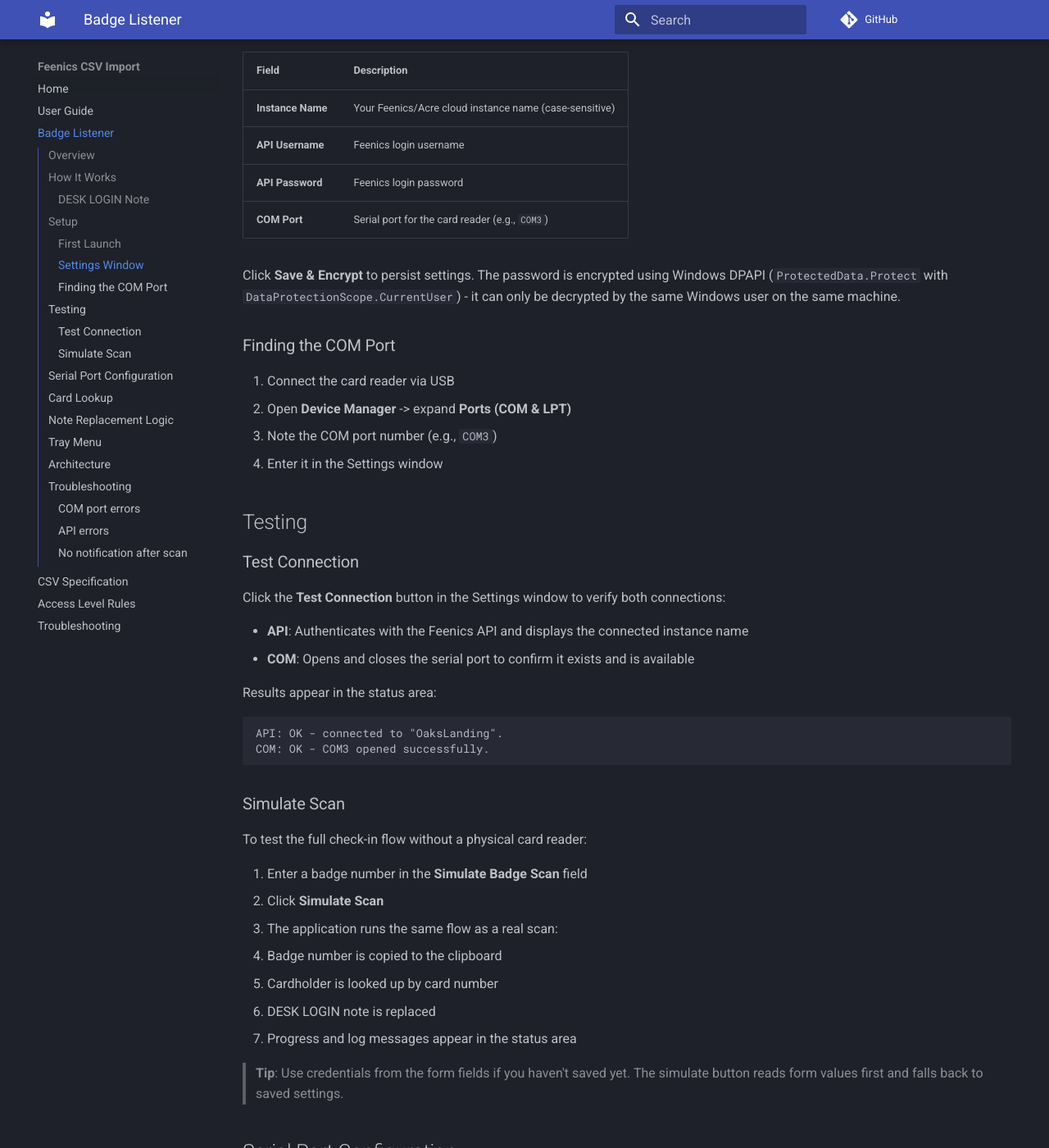
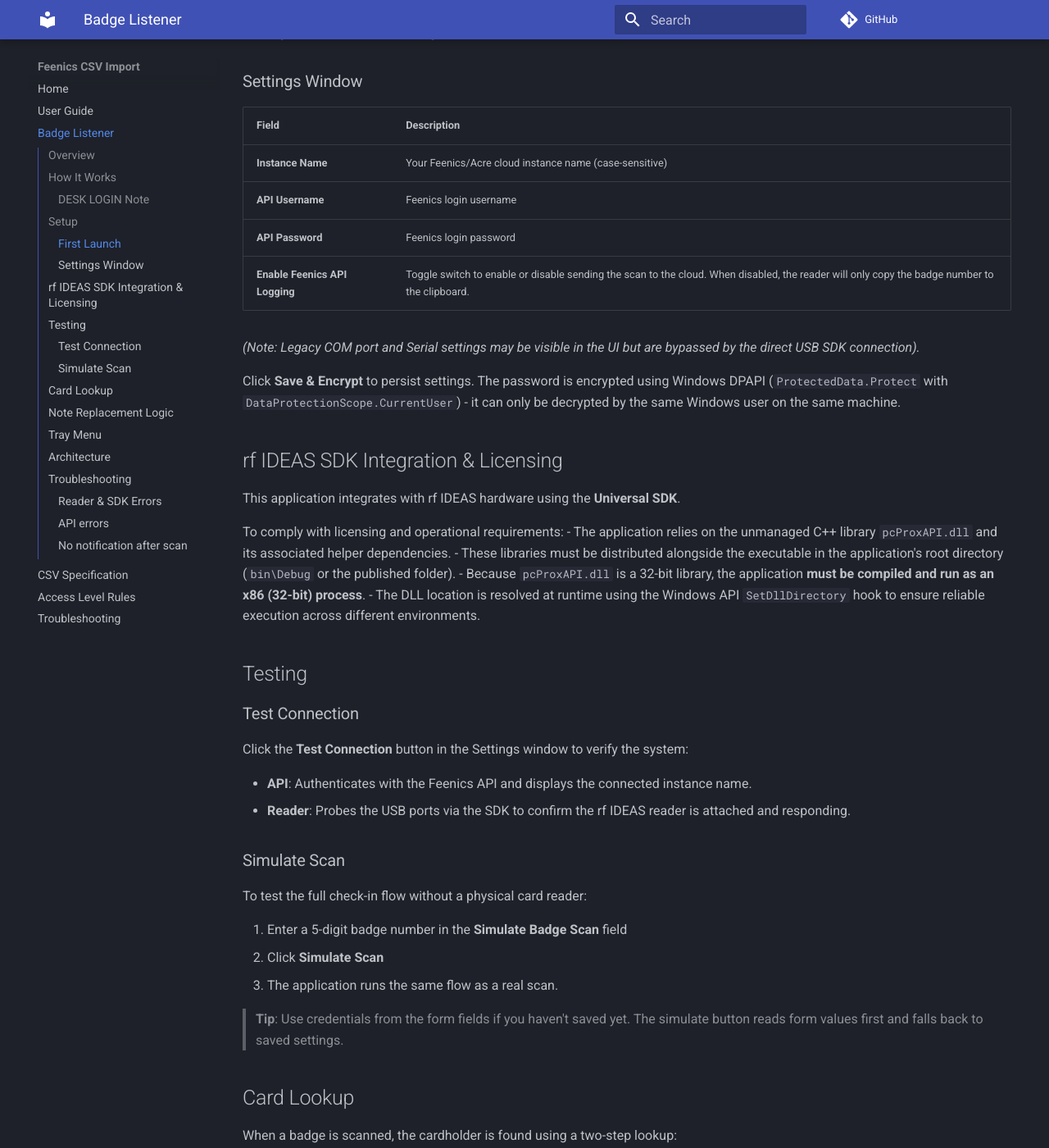
Before and after one commit to siebe41/FeenicsCsvImport, an MkDocs documentation site: the page built from docs/Badge-Listener.md, in a window 1280 px wide and 1400 px high, scrolled down 1113 px. Shown: the whole window at 82% size. Built offline with MkDocs 1.6.1 and Material for MkDocs 9.7.7, drawn with Linux system fonts in a browser that asks for light colours; comment, search, counter and statistics services are not loaded; some of the changed text lies outside the part shown.

Commit message:
Update docs for USB/SDK-based Badge Listener architecture
Revised documentation to reflect migration from serial COM port to direct USB connection using the rf IDEAS Universal SDK (pcProxAPI.dll). Updated workflow, settings, and troubleshooting sections to describe the new architecture, including raw Wiegand data handling, Feenics API logging, and SDK deployment requirements. Removed or replaced all serial port references, clarified simulation instructions, and improved technical accuracy throughout.

````diff
--- a/docs/Badge-Listener.md
+++ b/docs/Badge-Listener.md
@@ -2,26 +2,28 @@
 
 ## Overview
 
-The **FeenicsCardSwipeMonitor** is a Windows system-tray application that listens for badge scans from a serial card reader and posts a **DESK LOGIN** check-in note to the cardholder's profile in Feenics.
+The **FeenicsCardSwipeMonitor** is a Windows system-tray application that listens for badge scans from an rf IDEAS USB card reader and posts a **DESK LOGIN** check-in note to the cardholder's profile in Feenics.
 
 It is designed for front-desk workflows where staff need to log member check-ins without opening the Feenics dashboard.
 
 ## How It Works
 
 1. The application starts in the system tray (Shield icon)
-2. A serial port listener monitors the configured COM port for badge scans
+2. The application connects directly to the USB reader using the **rf IDEAS pcProx API** and continuously polls for a card presence.
 3. When a badge is scanned:
-   - The badge number is copied to the **clipboard**
-   - The cardholder is looked up in Feenics by card number
-   - Any existing `***DESK LOGIN***` note is **replaced** with a new one containing the current timestamp
-   - A **balloon notification** confirms the check-in
+   - The raw 24-bit Wiegand data is pulled from the reader's microchip.
+   - The data is bitwise-inverted and masked to extract the 5-digit encoded Card ID.
+   - The badge number is copied to the **clipboard**.
+   - If Feenics logging is enabled, the cardholder is looked up in Feenics.
+   - Any existing `***DESK LOGIN***` note is **replaced** with a new one containing the current timestamp.
+   - A **balloon notification** confirms the check-in.
 
 ### DESK LOGIN Note
 
 Each scan produces a note on the person's profile in the format:
 
 ```text
-***DESK LOGIN*** - 2025-01-15 14:30:22
+***DESK LOGIN*** - 2026-03-25 14:30:22
 ```
 
 Only one DESK LOGIN note exists per person at any time. Each new scan replaces the previous note, so the profile always shows the most recent check-in.
@@ -41,59 +43,40 @@
 | **Instance Name** | Your Feenics/Acre cloud instance name (case-sensitive) |
 | **API Username** | Feenics login username |
 | **API Password** | Feenics login password |
-| **COM Port** | Serial port for the card reader (e.g., `COM3`) |
+| **Enable Feenics API Logging** | Toggle switch to enable or disable sending the scan to the cloud. When disabled, the reader will only copy the badge number to the clipboard. |
+
+*(Note: Legacy COM port and Serial settings may be visible in the UI but are bypassed by the direct USB SDK connection).*
 
 Click **Save & Encrypt** to persist settings. The password is encrypted using Windows DPAPI (`ProtectedData.Protect` with `DataProtectionScope.CurrentUser`) - it can only be decrypted by the same Windows user on the same machine.
 
-### Finding the COM Port
+## rf IDEAS SDK Integration & Licensing
 
-1. Connect the card reader via USB
-2. Open **Device Manager** -> expand **Ports (COM & LPT)**
-3. Note the COM port number (e.g., `COM3`)
-4. Enter it in the Settings window
+This application integrates with rf IDEAS hardware using the **Universal SDK**.
+
+To comply with licensing and operational requirements:
+- The application relies on the unmanaged C++ library `pcProxAPI.dll` and its associated helper dependencies.
+- These libraries must be distributed alongside the executable in the application's root directory (`bin\Debug` or the published folder).
+- Because `pcProxAPI.dll` is a 32-bit library, the application **must be compiled and run as an x86 (32-bit) process**.
+- The DLL location is resolved at runtime using the Windows API `SetDllDirectory` hook to ensure reliable execution across different environments.
 
 ## Testing
 
 ### Test Connection
 
-Click the **Test Connection** button in the Settings window to verify both connections:
+Click the **Test Connection** button in the Settings window to verify the system:
 
-- **API**: Authenticates with the Feenics API and displays the connected instance name
-- **COM**: Opens and closes the serial port to confirm it exists and is available
-
-Results appear in the status area:
-
-```text
-API: OK - connected to "OaksLanding".
-COM: OK - COM3 opened successfully.
-```
+- **API**: Authenticates with the Feenics API and displays the connected instance name.
+- **Reader**: Probes the USB ports via the SDK to confirm the rf IDEAS reader is attached and responding.
 
 ### Simulate Scan
 
 To test the full check-in flow without a physical card reader:
 
-1. Enter a badge number in the **Simulate Badge Scan** field
+1. Enter a 5-digit badge number in the **Simulate Badge Scan** field
 2. Click **Simulate Scan**
-3. The application runs the same flow as a real scan:
-   - Badge number is copied to the clipboard
-   - Cardholder is looked up by card number
-   - DESK LOGIN note is replaced
-4. Progress and log messages appear in the status area
+3. The application runs the same flow as a real scan.
 
 > **Tip**: Use credentials from the form fields if you haven't saved yet. The simulate button reads form values first and falls back to saved settings.
-
-## Serial Port Configuration
-
-The card reader is configured with these serial parameters:
-
-| Parameter | Value |
-|---|---|
-| Baud rate | 9600 |
-| Data bits | 8 |
-| Parity | None |
-| Stop bits | 1 |
-
-These match the default settings for most USB HID badge readers operating in serial/keyboard-wedge mode.
 
 ## Card Lookup
 
@@ -122,7 +105,7 @@
 | Menu Item | Action |
 |---|---|
 | **Settings** | Opens the configuration window |
-| **Exit** | Closes the serial port, hides the tray icon, and shuts down |
+| **Exit** | Disconnects the reader, hides the tray icon, and shuts down |
 
 ## Architecture
 
@@ -130,21 +113,21 @@
 
 | File | Purpose |
 |---|---|
-| `App.xaml.cs` | Entry point - creates tray icon, initializes `ImportService`, opens serial port |
-| `SettingsWindow.xaml` / `.cs` | Configuration UI - credentials, COM port, test connection, simulate scan |
-| `Properties\Settings.settings` | Persisted user settings (instance, username, encrypted password, COM port) |
+| `App.xaml.cs` | Entry point - sets DLL directories, creates tray icon, initializes `ImportService`, connects to USB reader |
+| `SettingsWindow.xaml` / `.cs` | Configuration UI - credentials, logging toggle, test connection, simulate scan |
+| `Properties\Settings.settings` | Persisted user settings (instance, username, encrypted password, logging preference) |
 
 It depends on the shared **FeenicsCsvImport.ClassLibrary** project for all Feenics API interaction via `ImportService`.
 
 ## Troubleshooting
 
-### COM port errors
+### Reader & SDK Errors
 
 | Symptom | Cause | Fix |
 |---|---|---|
-| `COM: FAILED - The port 'COMx' does not exist` | Wrong port number | Check Device Manager for the correct port |
-| `COM: FAILED - Access to the port is denied` | Another application has the port open | Close other serial terminal apps or badge software |
-| Reader works briefly then stops | USB power management | Disable USB selective suspend in Power Options |
+| `BadImageFormatException` crash on launch | Architecture mismatch | The app is attempting to run as 64-bit. Ensure the project's Platform Target is explicitly set to **x86** in the Configuration Manager. |
+| `DllNotFoundException` for `pcProxAPI.dll` | Missing dependencies | The application cannot find the SDK library or its helper files. Ensure all DLLs from the rf IDEAS installation folder were copied to the output directory. |
+| Reader beeps but no scan registers | SDK Polling Failure | Ensure the reader is an SDK-compatible model (e.g., AK0 suffix) and not a keystroke emulator. Disconnect and reconnect the USB. |
 
 ### API errors
 
````
